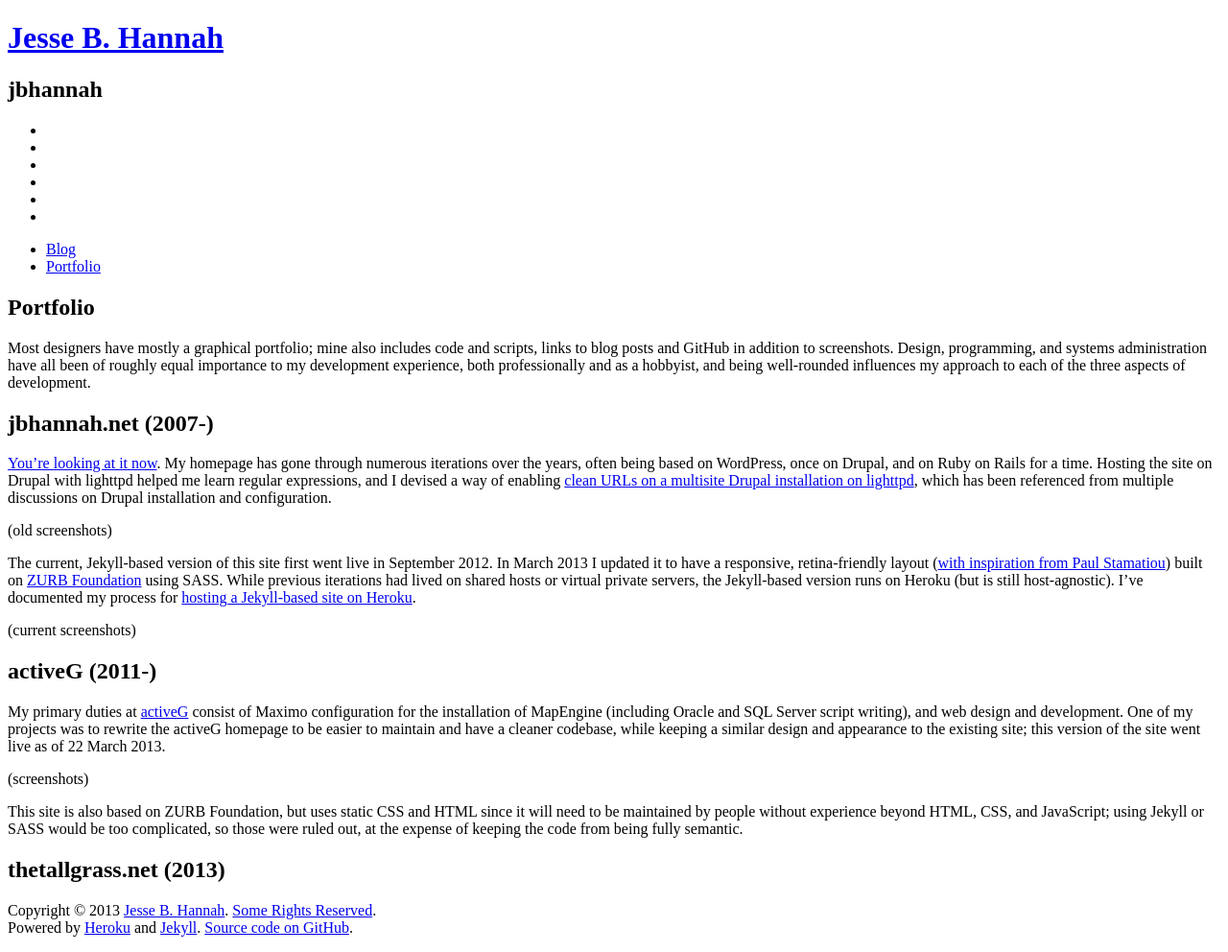
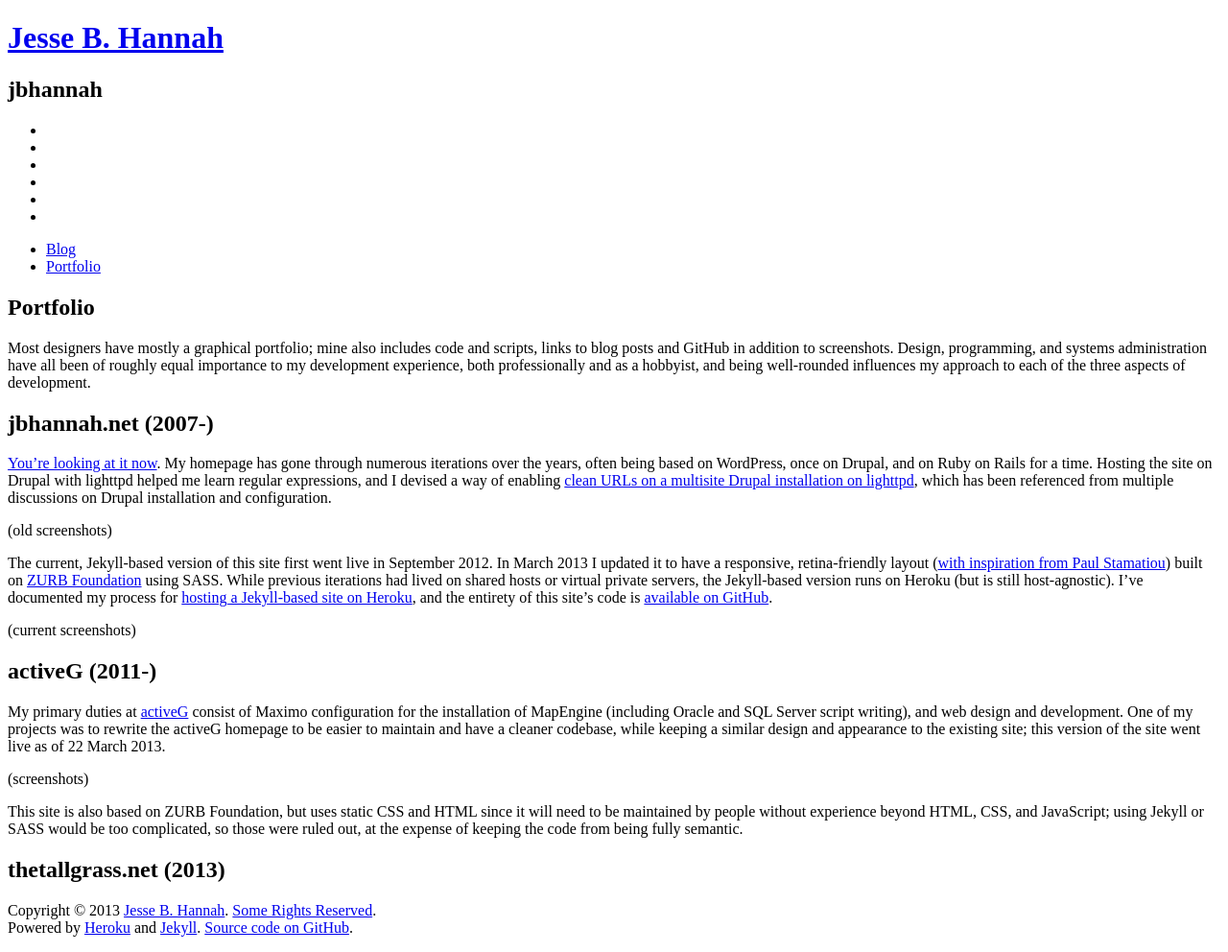
Before and after one commit to jbhannah/jbhannah.net-jekyll, a Jekyll site: the page built from portfolio.md, in a window 1280 px wide. Shown: the part 208-1200 px from the top of the page at 96% size. Built offline with Jekyll 4.4.1, drawn with Linux system fonts in a browser that asks for light colours; nearby versions of some CDN libraries; grey boxes are pictures that could not be loaded.

Commit message:
More portfolio text

```diff
--- a/portfolio.md
+++ b/portfolio.md
@@ -31,7 +31,8 @@ retina-friendly layout ([with inspiration from Paul Stamatiou][stammy])
 built on [ZURB Foundation][zurb] using SASS. While previous iterations
 had lived on shared hosts or virtual private servers, the Jekyll-based
 version runs on Heroku (but is still host-agnostic). I've documented my
-process for [hosting a Jekyll-based site on Heroku][jekyll-heroku].
+process for [hosting a Jekyll-based site on Heroku][jekyll-heroku], and
+the entirety of this site's code is [available on GitHub][jbh-gh].
 
 (current screenshots)
 
```
Also changed, not shown: other parts of portfolio.md (+1 -0 lines).
